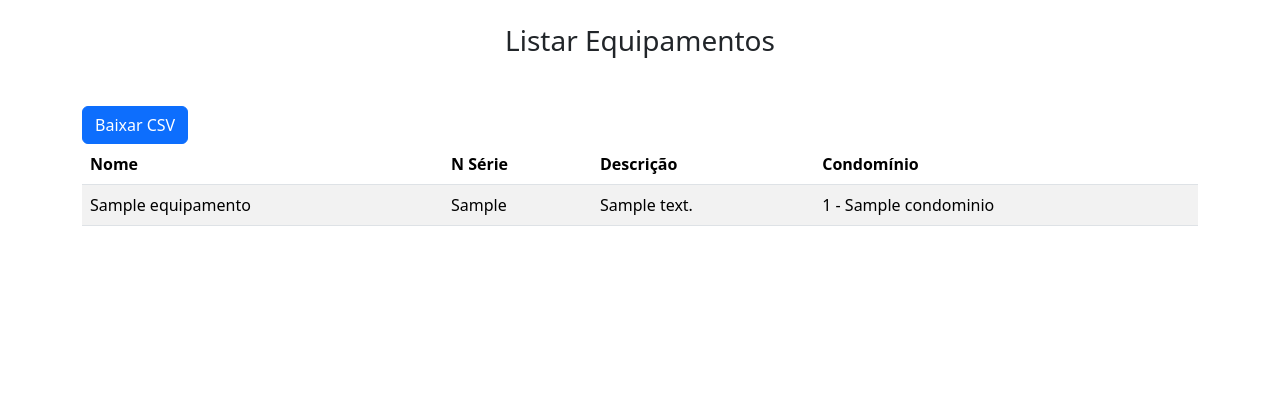
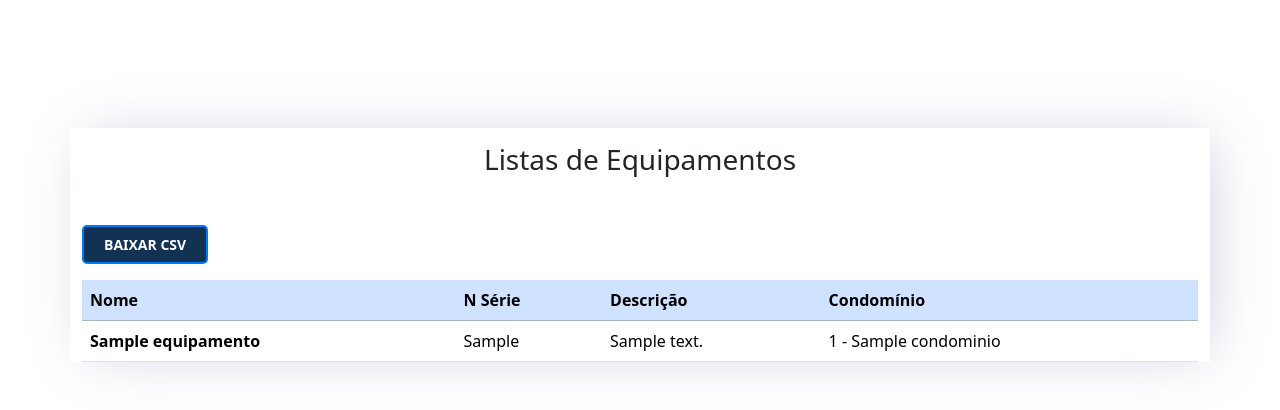
Before and after one commit to kemuelkesley/helpdesk-faculdade, a Django app: template templates/dados/equipamentos.html in a window 1280 px wide. Shown: the top 410 px of the page. Run offline with Django 4.2, Linux system fonts and the light colour scheme; the template is opened without the code that fills it: values that come from a table or form of the project are taken from there, others are empty; tables that the repository leaves empty hold one stand-in row (values such as "Sample post"); parts of the project's set-up code (start-up, migrations or seed data) failed here and were passed over.

Commit message:
modificado a pagina de exibição de equipamentos para uma melhor visualização para o usúario e modificado para acessar essa pagina esteja autenticado no sitema.

```diff
--- a/cadastro/views.py
+++ b/cadastro/views.py
@@ -2,9 +2,11 @@ import csv
 from django.http import HttpResponse
 from django.shortcuts import render
 from .models import Equipamento
+from django.contrib.auth.decorators import login_required
 
 
 
+@login_required
 def equipamentos(request):
 
     equipamentos = Equipamento.objects.all()
@@ -14,6 +16,7 @@ def equipamentos(request):
 
 
 
+@login_required
 def exportar_csv(request):
     response = HttpResponse(content_type='text/csv')
     response['Content-Disposition'] = 'attachment; filename="equipamentos.csv"'
--- /dev/null
+++ b/setup/static/assets/css/tabela.css
@@ -0,0 +1,123 @@
+h3 {
+    margin-top: 8rem;
+    padding-top: 15px;
+}
+
+
+    /* Dev Breno
+.container {
+
+    -webkit-box-shadow: 8px 0px 52px -11px rgba(98, 116, 212, 1);
+    -moz-box-shadow: 8px 0px 52px -11px rgba(98, 116, 212, 1);
+    box-shadow: 8px 0px 52px -11px rgba(98, 116, 212, 1);
+    box-shadow: 8px 0px 52px -11px rgb(128 135 173 / 42%);
+} */
+
+
+/*
+    By dev Breno
+
+button {
+    align-items: center;
+    background-image: linear-gradient(144deg, #AF40FF, #5B42F3 50%, #00DDEB);
+    border: 0;
+    border-radius: 8px;
+    box-shadow: rgba(151, 65, 252, 0.2) 0 15px 30px -5px;
+    box-sizing: border-box;
+    color: #FFFFFF;
+    display: flex;
+    font-family: Phantomsans, sans-serif;
+    font-size: 18px;
+    justify-content: center;
+    line-height: 1em;
+    max-width: 100%;
+    min-width: 140px;
+    padding: 3px;
+    text-decoration: none;
+    user-select: none;
+    -webkit-user-select: none;
+    touch-action: manipulation;
+    white-space: nowrap;
+    cursor: pointer;
+    transition: all .3s;
+}
+
+button:active,
+button:hover {
+    outline: 0;
+}
+
+button span {
+    background-color: rgb(5, 6, 45);
+    padding: 10px;
+    border-radius: 6px;
+    width: 100%;
+    height: 100%;
+    transition: 300ms;
+}
+
+button:hover span {
+    background: none;
+}
+
+button:active {
+    transform: scale(0.9);
+} */
+
+
+
+
+/* Dev kemuel */
+.container {
+
+    -webkit-box-shadow: 8px 0px 52px -11px rgba(98, 116, 212, 1);
+    -moz-box-shadow: 8px 0px 52px -11px rgba(98, 116, 212, 1);
+    box-shadow: 8px 0px 52px -11px rgba(98, 116, 212, 1);
+    box-shadow: 8px 0px 52px -11px rgb(128 135 173 / 42%);
+}
+
+
+
+a {
+    text-decoration: none;
+}
+
+
+
+.button {
+    display: inline-block;
+    padding: 7px 20px;
+    font-size: 14px;
+    font-weight: bold;
+    text-align: center;
+    text-transform: uppercase;
+    border: 2px solid #007BFF;
+    border-radius: 5px;
+    /* background-color: #007BFF; */
+    background-color: #123254;
+    color: #FFFFFF;
+    cursor: pointer;
+    transition: background-color 0.3s, color 0.3s, border-color 0.3s;
+}
+
+
+.button:hover {
+    background-color: #0056b3;
+    border-color: #0056b3;
+}
+
+
+.button:active {
+    background-color: #003c80;
+    border-color: #003c80;
+}
+
+.button a {
+    text-decoration: none;
+    color: inherit;
+}
+
+
+.button:hover a {
+    color: #FFFFFF;
+}
--- a/templates/dados/equipamentos.html
+++ b/templates/dados/equipamentos.html
@@ -6,20 +6,29 @@
     <meta name="viewport" content="width=device-width, initial-scale=1.0">
     <link href="https://cdn.jsdelivr.net/npm/bootstrap@5.3.2/dist/css/bootstrap.min.css" rel="stylesheet"
      integrity="sha384-T3c6CoIi6uLrA9TneNEoa7RxnatzjcDSCmG1MXxSR1GAsXEV/Dwwykc2MPK8M2HN" crossorigin="anonymous">
+      <!-- CSS   -->
+     <link rel="stylesheet" type="text/css" href="{% static 'assets/css/tabela.css' %}">
 
     <title>Dados Equipamentos</title>
 </head>
 <body>
-    <br>
 
     <section class="container">
-        <h3 class="text-center mb-5">Listar Equipamentos</h3>
+        <div>
+            <h3 class="text-center mb-5">Listas de Equipamentos</h3>
+            <div class="text-right mb-3">
+                <!-- <span class="text">Baixar CSV</span> -->
+                    <button class="button">
+                        <span>
+                            <a href="{% url 'exportar_csv' %}">Baixar CSV</a>
+                        </span>
+                    </button>
+            </div>
+        </div>
 
-        <div class="text-right">
-          <a href="{% url 'exportar_csv' %}" class="btn btn-primary">Baixar CSV</a>
-        </div>
-        <table class="table table-striped">
-            <thead>
+        <table class="table caption-top ">
+
+            <thead class="table-primary">
               <tr>
                 <th scope="col">Nome</th>
                 <th scope="col">N Série</th>
@@ -30,7 +39,7 @@
             <tbody>
                 {% for equipamento in equipamentos %}
               <tr>
-                    <td>{{ equipamento.nome }}</td>
+                <th>{{ equipamento.nome }}</th>
                 <td>{{ equipamento.numero_serie }}</td>
                 <td>{{ equipamento.descricao }}</td>
                 <td>{{ equipamento.condominio }}</td>
@@ -39,5 +48,6 @@
             </tbody>
           </table>
     </section>
+
 </body>
 </html>
```
Also changed, not shown: cadastro/admin.py (+15 -2 lines). Lines whose indentation alone changed are shown as unchanged.
